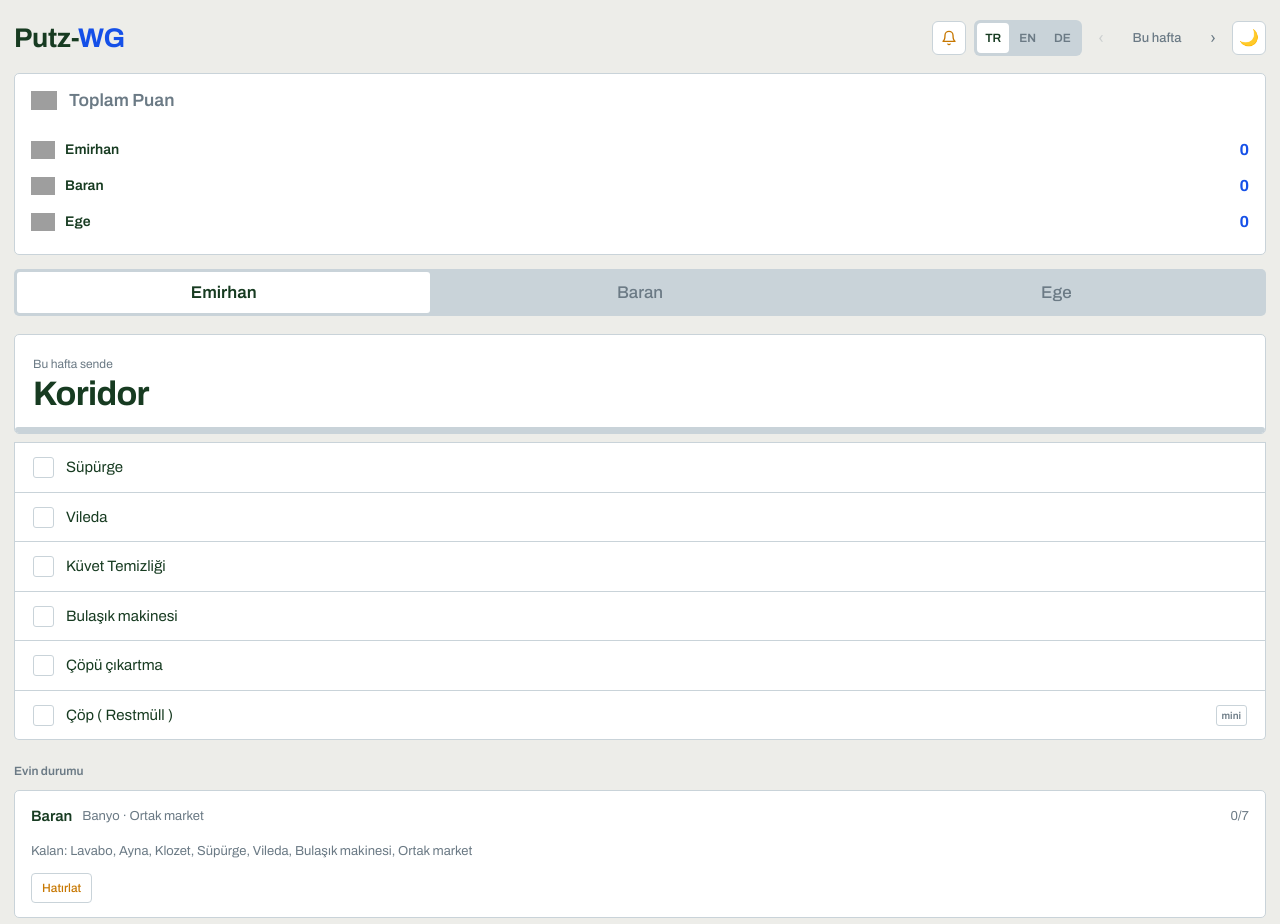
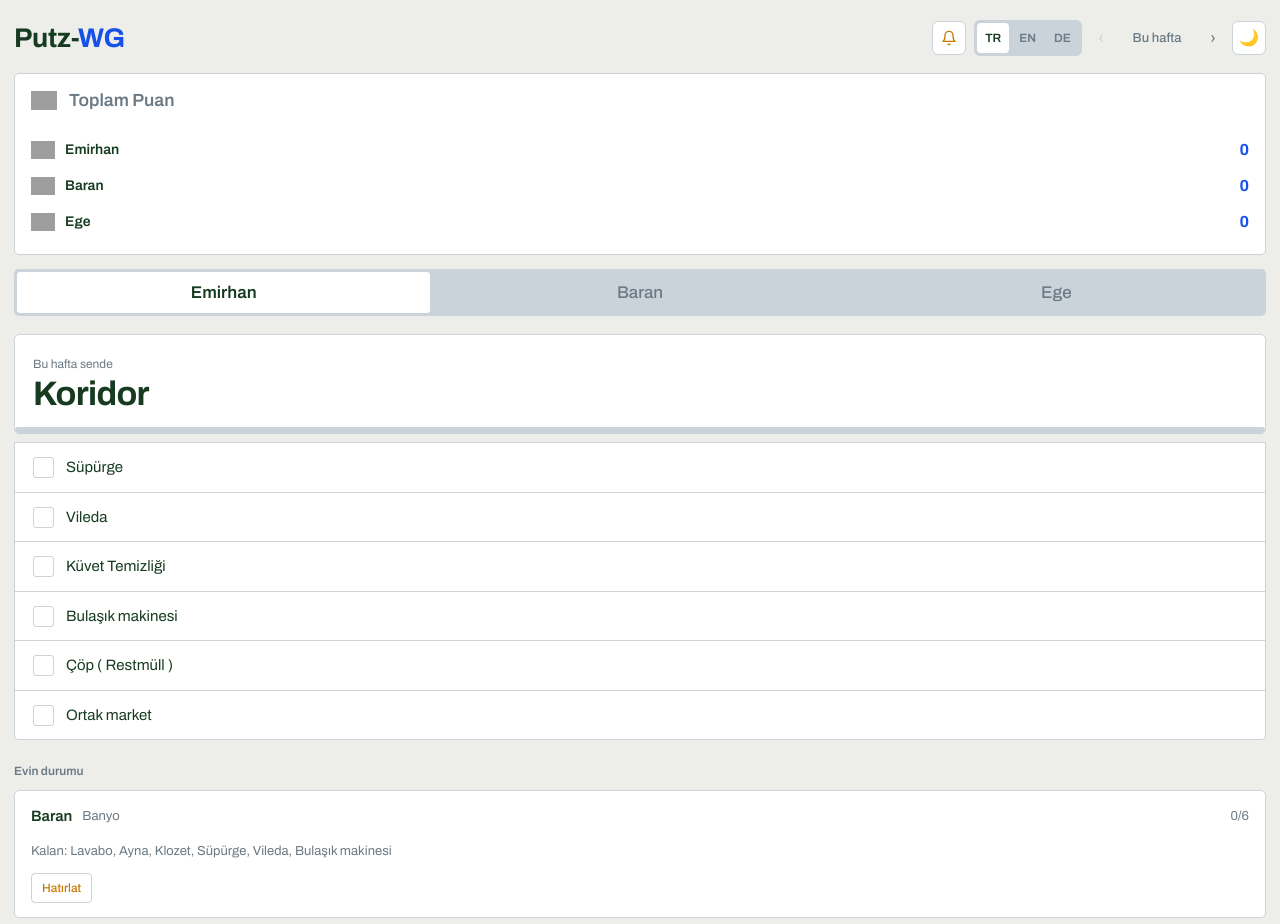
Before and after one commit to emircanakci/wg-putzplan, a Next.js app: page / in a window 1280 px wide. Shown: the top 924 px of the page. Built offline with nearby package versions, Linux system fonts and the light colour scheme; no server answers; the database is empty; grey boxes are pictures that could not be loaded; a web font is replaced by a local one.

Commit message:
görev listesi güncellendi

```diff
--- a/app/page.jsx
+++ b/app/page.jsx
@@ -25,9 +25,9 @@ const AREAS = [
       { id: "vileda", label: { tr: "Vileda", en: "Mopping", de: "Wischen" } },
       { id: "kuvet", label: { tr: "Küvet Temizliği", en: "Tub Cleaning", de: "Wannenreinigung" } },
       { id: "bulasikmakinesi", label: { tr: "Bulaşık makinesi", en: "Dishwasher", de: "Geschirrspüler" } },
-      { id: "cop_cikar", label: { tr: "Çöpü çıkartma", en: "Take out the trash", de: "Müll rausbringen" } },
+      { id: "cop_cikar", label: { tr: "Çöp (Restmüll)", en: "Trash (General waste)", de: "Müll (Restmüll)" } },
+      { id: "market", label: { tr: "Ortak market", en: "Shared groceries", de: "Gemeinsamer Einkauf" } },
     ],
-    miniId: "cop",
   },
   {
     id: "banyo",
@@ -40,20 +40,19 @@ const AREAS = [
       { id: "vileda", label: { tr: "Vileda", en: "Mopping", de: "Wischen" } },
       { id: "bulasikmakinesi", label: { tr: "Bulaşık makinesi", en: "Dishwasher", de: "Geschirrspüler" } },
     ],
-    miniId: "market",
   },
   {
     id: "mutfak",
     name: { tr: "Mutfak", en: "Kitchen", de: "Küche" },
     tasks: [
-      { id: "tezgah", label: { tr: "Tezgah", en: "Countertop", de: "Arbeitsplatte" } },
+      { id: "tezgah", label: { tr: "Tezgah", en: "Counter", de: "Arbeitsplatte" } },
       { id: "ocak", label: { tr: "Ocak", en: "Stove", de: "Herd" } },
       { id: "bulasikmakinesi", label: { tr: "Bulaşık makinesi", en: "Dishwasher", de: "Geschirrspüler" } },
       { id: "supurge", label: { tr: "Süpürge", en: "Vacuum", de: "Staubsaugen" } },
       { id: "vileda", label: { tr: "Vileda", en: "Mopping", de: "Wischen" } },
-      { id: "cop_cikar", label: { tr: "Çöpü çıkartma", en: "Take out the trash", de: "Müll rausbringen" } },
+      { id: "masa", label: { tr: "Mutfak Masası", en: "Kitchen Table", de: "Küchentisch" } },
+      { id: "cop_restmull", label: { tr: "Çöp (Restmüll)", en: "Trash (General waste)", de: "Müll (Restmüll)" } },
     ],
-    miniId: "masa",
   },
 ];
 
@@ -179,14 +178,19 @@ const timeAgo = (ts, lang) => {
 
 const tasksOf = (entry, week, lang) => {
   if (!entry || !entry.area) return [];
-  const areaTasks = entry.area.tasks.map((t) => ({
-    id: `${entry.area.id}:${t.id}`,
-    label: `${entry.area.name[lang] || entry.area.name.tr}: ${t.label[lang] || t.label.tr}`,
-    rawLabel: t.label[lang] || t.label.tr,
-    isMini: false,
-  }));
-  const miniLabel = entry.area.miniId === "cop" ? trashLabel(week, lang) : MINI[entry.area.miniId][lang];
-  return [...areaTasks, { id: `${entry.area.id}:${entry.area.miniId}`, label: miniLabel, rawLabel: miniLabel, isMini: true }];
+  return entry.area.tasks.map((t) => {
+    let labelText = t.label[lang] || t.label.tr;
+    if (t.id === "cop_cikar") {
+      labelText = trashLabel(week, lang);
+    }
+
+    return {
+      id: `${entry.area.id}:${t.id}`,
+      label: `${entry.area.name[lang] || entry.area.name.tr}: ${labelText}`,
+      rawLabel: labelText,
+      isMini: false,
+    };
+  });
 };
 
 export default function Putzplan() {
@@ -780,7 +784,7 @@ export default function Putzplan() {
           <div className="card" key={entry.person}>
             <header>
               <span className="name">{entry.person}</span>
-              <span className="sub">{entry.area.name[lang]} · {all.find((x) => x.isMini)?.label}</span>
+              <span className="sub">{entry.area.name[lang]}</span>
               <span className="count" data-all={complete ? 1 : 0}>{p.done}/{p.total}</span>
             </header>
             {complete ? (
```
